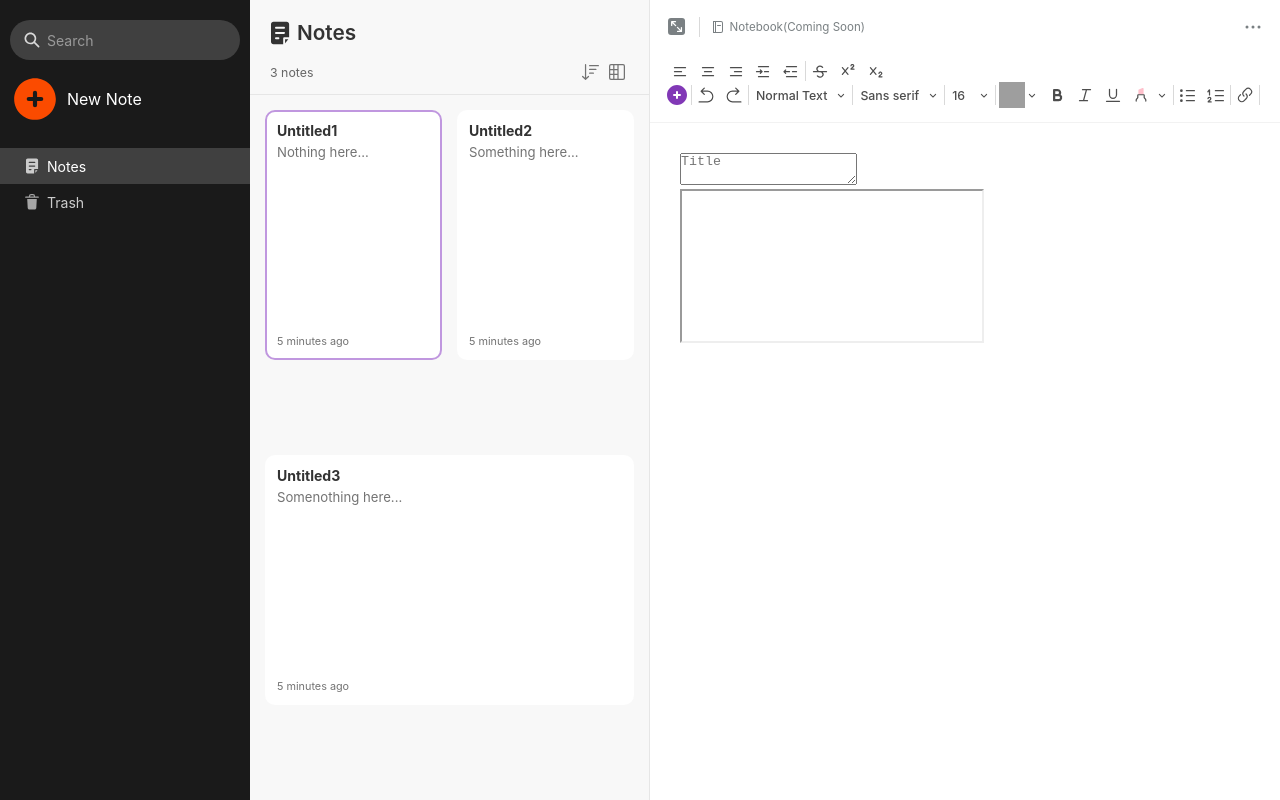
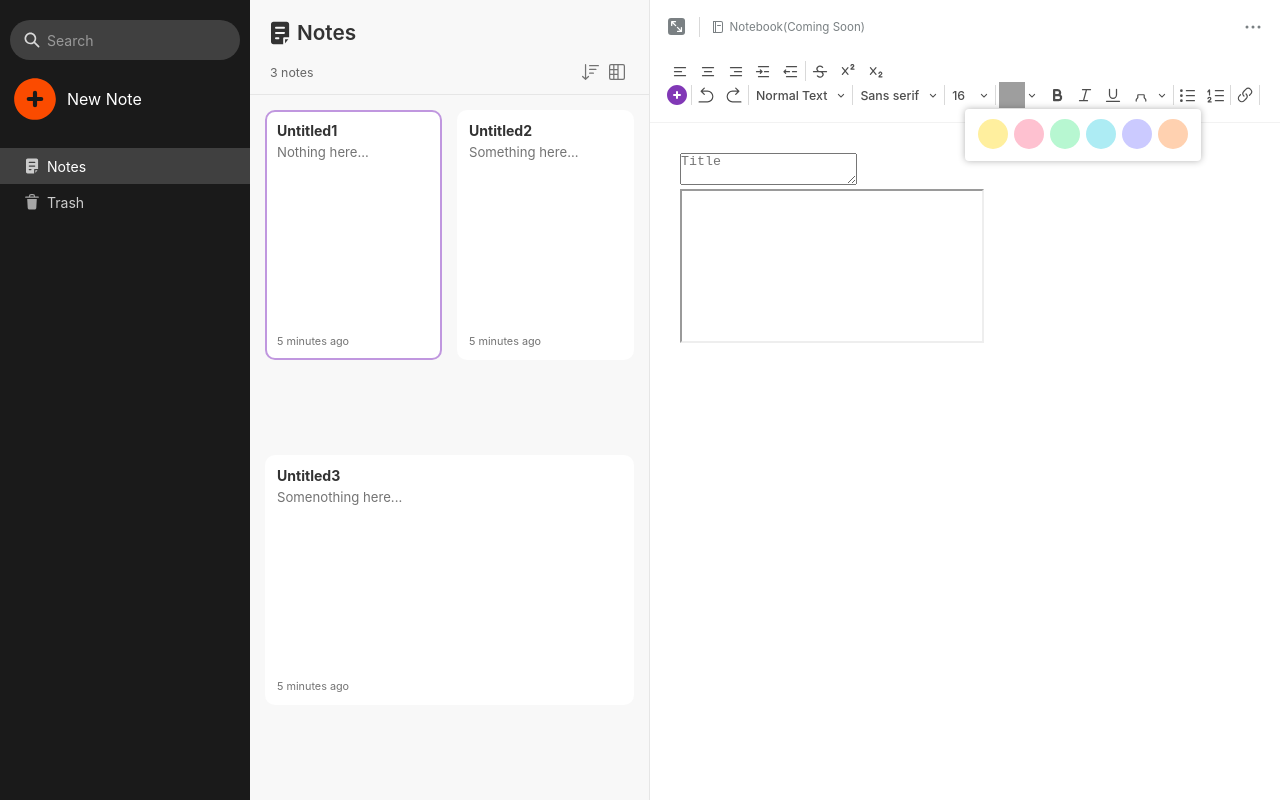
Before and after one commit to Mckenney17/Evernote-App-Clone, a React (Create React App) app: page / in a window 1280 px wide. Both pictures are taken after a click on the button 1150 px from the left and 95 px from the top of the page. Built offline with nearby package versions, Linux system fonts and the light colour scheme; grey boxes are pictures that could not be loaded.

Commit message:
background colors card

```diff
--- a/src/components/BackColorsCard.js
+++ b/src/components/BackColorsCard.js
@@ -1,10 +1,20 @@
-import React from 'react'
+import React, { useRef } from 'react'
+import './BackColorsCard.scss'
+import useSelectionDrop from '../hooks/useSelectionDrop';
+import { motion } from 'framer-motion';
 
-function BackColorsCard() {
+function BackColorsCard({ toolsState, setToolsState, setSelectionDropTool }) {
+    const { backColor } = toolsState;
+    const cardRef = useRef(null)
+    useSelectionDrop({ cardRef, exSelector: 'back-color', setSelectionDropTool })
+
     return (
-        <div className="back-colors-card">
-
-        </div>
+        <motion.div className="back-colors-card" ref={cardRef} animate={{ y: 10, opacity: 1, type: 'tween' }}>
+            <ul>
+                {['#ffef9e', '#fec1d0', '#b7f7d1', '#adecf4', '#cbcaff', '#ffd1b0']
+                .map((color) => <li key={color}><button className={ backColor === color ? 'checked' : '' } style={{ background: color }}></button></li>)}
+            </ul>
+        </motion.div>
     )
 }
 
--- a/src/components/BackColorsCard.scss
+++ b/src/components/BackColorsCard.scss
@@ -0,0 +1,36 @@
+
+@import '../utils/style-defs';
+
+.back-colors-card {
+    @include pos(absolute, 40px, $l: 300px);
+    background: #fff;
+    z-index: 3;
+    border-radius: 4px;
+    box-shadow: 0 0 7px rgba(#000, .3);
+    opacity: 0;
+    padding: 10px;
+
+
+    button {
+        width: 30px;
+        height: 30px;
+        border: 2px solid transparent;
+        border-radius: 50%;
+        margin: 0 3px;
+    }
+
+    button.checked {
+        border-color: lighten($sbc, 25);
+    }
+
+    ul {
+        @include flex(space-between, center);
+    }
+
+    li:first-child {
+        margin-left: 0;
+    }
+    li:last-child {
+        margin-right: 0;
+    }
+}
--- a/src/components/Editor.js
+++ b/src/components/Editor.js
@@ -15,7 +15,7 @@ function Editor() {
         fontFamily: 'Sans serif',
         fontSize: 16,
         foreColor: '#000',
-        backColor: 'pink',
+        backColor: 'transparent',
         bold: false,
         italic: false,
         underline: false,
--- a/src/components/FontFamiliesCard.scss
+++ b/src/components/FontFamiliesCard.scss
@@ -5,7 +5,7 @@
     // width: 200px;
     background: #fff;
     z-index: 3;
-    border-radius: 3px;
+    border-radius: 4px;
     box-shadow: 0 0 7px rgba(#000, .3);
     padding: 10px 0;
     opacity: 0;
--- a/src/components/FontSizeCard.scss
+++ b/src/components/FontSizeCard.scss
@@ -4,7 +4,7 @@
     @include pos(absolute, 40px, $l: 274px);
     background: #fff;
     z-index: 3;
-    border-radius: 3px;
+    border-radius: 4px;
     box-shadow: 0 0 7px rgba(#000, .3);
     padding: 10px 0;
     opacity: 0;
--- a/src/components/TextLevelCard.scss
+++ b/src/components/TextLevelCard.scss
@@ -6,7 +6,7 @@
     // width: 200px;
     background: #fff;
     z-index: 3;
-    border-radius: 3px;
+    border-radius: 4px;
     box-shadow: 0 0 7px rgba(#000, .3);
     opacity: 0;
     padding: 10px 0;
```
